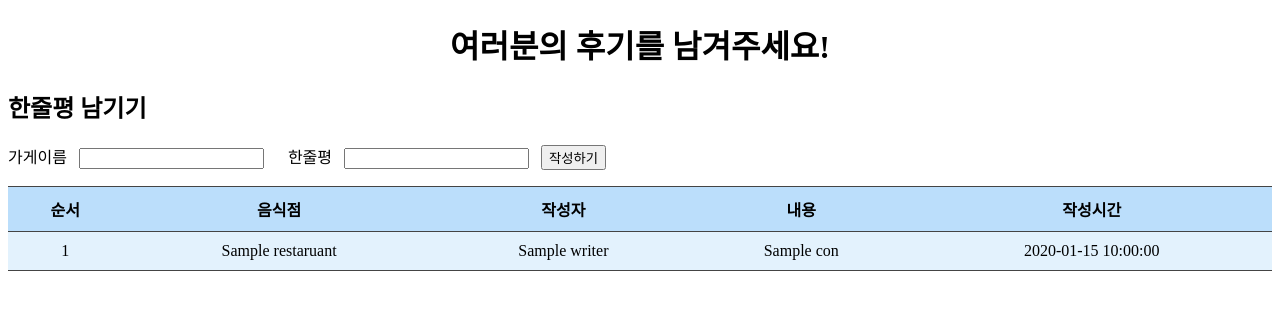
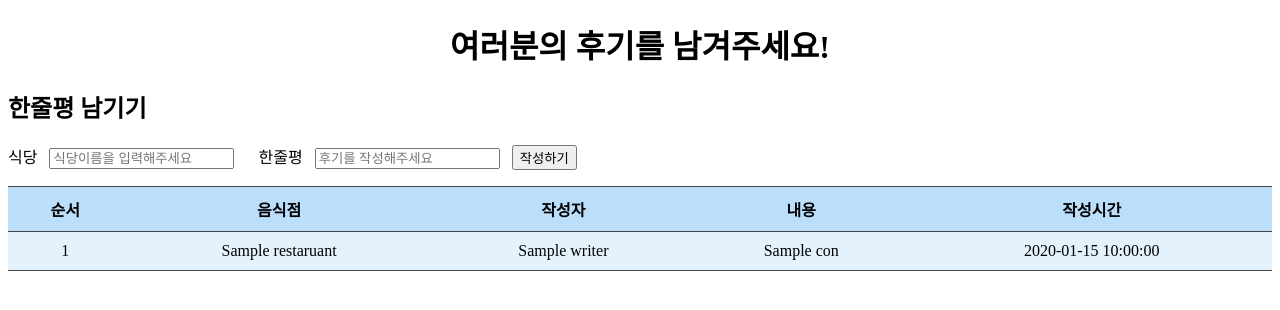
Before and after one commit to kkyh12180/OSP-Team-Project, a Flask app: template templates/reviewboard.html in a window 1280 px wide. Shown: the top 310 px of the page. Run offline with Flask 2, Linux system fonts and the light colour scheme; the template is opened without the code that fills it: most values are stand-ins (such as "Sample title", 1, 10 or a date in 2020); parts of the project's set-up code (start-up, migrations or seed data) failed here and were passed over.

Commit message:
Update reviewboard.html

```diff
--- a/templates/reviewboard.html
+++ b/templates/reviewboard.html
@@ -31,12 +31,14 @@
     <form method="POST">
         <p>
             <h2>한줄평 남기기</h2>
-            <label>가게이름 &nbsp
-                <input type="text" name="store">
+            <label>식당 &nbsp
+                <input type="text" name="store" placeholder="식당이름을 입력해주세요">
             </label>
+            <!--&nbsp
+            <button>검색</button>-->
             &nbsp&nbsp&nbsp&nbsp
             <lable>한줄평 &nbsp
-                <input type="text" name="review">
+                <input type="text" name="review" placeholder="후기를 작성해주세요">
             </label>
             &nbsp
             <input type="submit" value="작성하기" onclick="alert('작성 완료!')">
```
